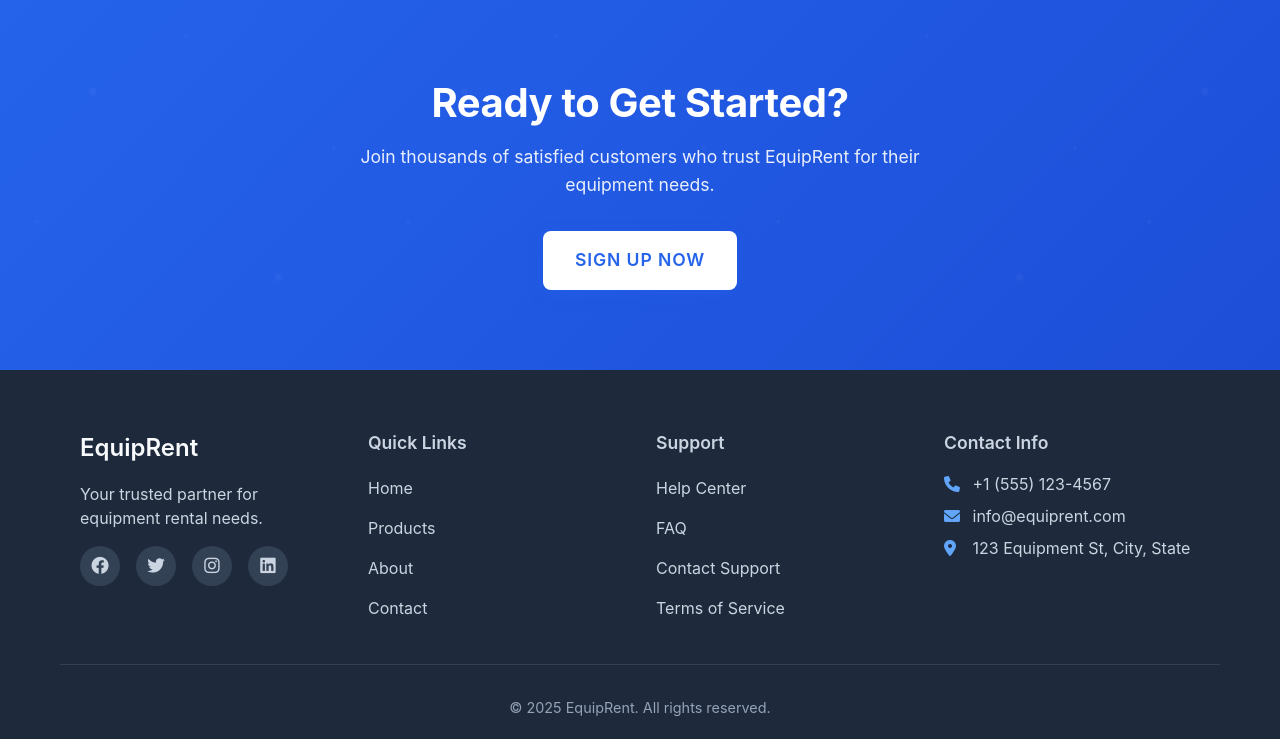
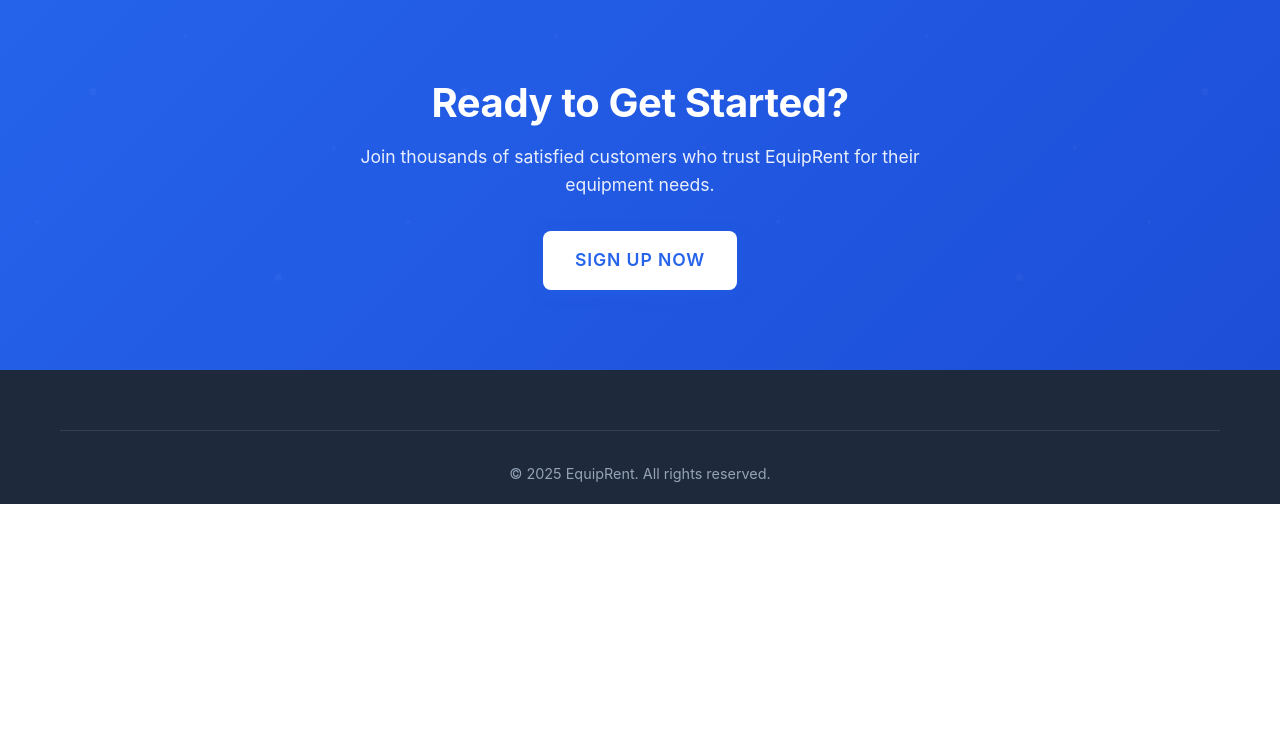
Before and after one commit to meowyyy-bot/EquipRent, a PHP site: page / in a window 1280 px wide. Shown: the part 2376-3115 px from the top of the page. After the commit the page ends 2880 px from the top, so only its background shows below. Run offline with PHP 8.4, Linux system fonts and the light colour scheme.

Commit message:
reduce redundancies

```diff
--- a/index.php
+++ b/index.php
@@ -39,20 +39,6 @@
                 <li class="nav-item">
                     <a href="about.php" class="nav-link">About</a>
                 </li>
-                <?php if (isset($_SESSION['logged_in']) && $_SESSION['logged_in']): ?>
-                    <li class="nav-item">
-                        <a href="dashboard.php" class="nav-link">Dashboard</a>
-                    </li>
-                    <li class="nav-item mobile-only">
-                        <button onclick="logout()" class="nav-link logout-link">
-                            <i class="fas fa-sign-out-alt"></i> Logout
-                        </button>
-                    </li>
-                <?php else: ?>
-                    <li class="nav-item">
-                        <button class="nav-link" onclick="openAuthModal()">Login</button>
-                    </li>
-                <?php endif; ?>
             </ul>
             <div class="nav-actions">
                 <button class="search-btn" aria-label="Search equipment"><i class="fas fa-search"></i></button>
@@ -247,46 +233,6 @@
     <!-- Footer -->
     <footer class="footer">
         <div class="container">
-            <div class="footer-content">
-                <div class="footer-section">
-                    <h3>EquipRent</h3>
-                    <p>Your trusted partner for equipment rental needs.</p>
-                    <div class="social-links">
-                        <a href="#" aria-label="Follow us on Facebook"><i class="fab fa-facebook"
-                                aria-hidden="true"></i></a>
-                        <a href="#" aria-label="Follow us on Twitter"><i class="fab fa-twitter"
-                                aria-hidden="true"></i></a>
-                        <a href="#" aria-label="Follow us on Instagram"><i class="fab fa-instagram"
-                                aria-hidden="true"></i></a>
-                        <a href="#" aria-label="Follow us on LinkedIn"><i class="fab fa-linkedin"
-                                aria-hidden="true"></i></a>
-                    </div>
-                </div>
-                <div class="footer-section">
-                    <h4>Quick Links</h4>
-                    <ul>
-                        <li><a href="#home">Home</a></li>
-                        <li><a href="#products">Products</a></li>
-                        <li><a href="about.php">About</a></li>
-                        <li><a href="#contact">Contact</a></li>
-                    </ul>
-                </div>
-                <div class="footer-section">
-                    <h4>Support</h4>
-                    <ul>
-                        <li><a href="#">Help Center</a></li>
-                        <li><a href="#">FAQ</a></li>
-                        <li><a href="#">Contact Support</a></li>
-                        <li><a href="#">Terms of Service</a></li>
-                    </ul>
-                </div>
-                <div class="footer-section">
-                    <h4>Contact Info</h4>
-                    <p><i class="fas fa-phone" aria-hidden="true"></i> +1 (555) 123-4567</p>
-                    <p><i class="fas fa-envelope" aria-hidden="true"></i> info@equiprent.com</p>
-                    <p><i class="fas fa-map-marker-alt" aria-hidden="true"></i> 123 Equipment St, City, State</p>
-                </div>
-            </div>
             <div class="footer-bottom">
                 <p>&copy; 2025 EquipRent. All rights reserved.</p>
             </div>
@@ -314,14 +260,12 @@
                     <div class="form-group">
                         <label for="loginEmail">Email</label>
                         <div class="input-wrapper">
-                            <i class="fas fa-envelope"></i>
                             <input type="email" id="loginEmail" name="email" placeholder="Email">
                         </div>
                     </div>
                     <div class="form-group">
                         <label for="loginPassword">Password</label>
                         <div class="input-wrapper">
-                            <i class="fas fa-lock"></i>
                             <input type="password" id="loginPassword" placeholder="Password" name="password" required >
                             <button type="button" class="toggle-password" onclick="togglePassword('loginPassword')">
                                 <i class="fas fa-eye"></i>
```
